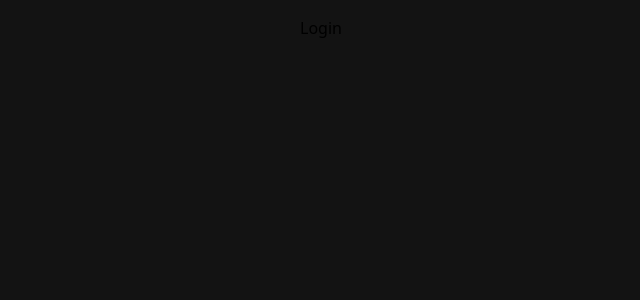
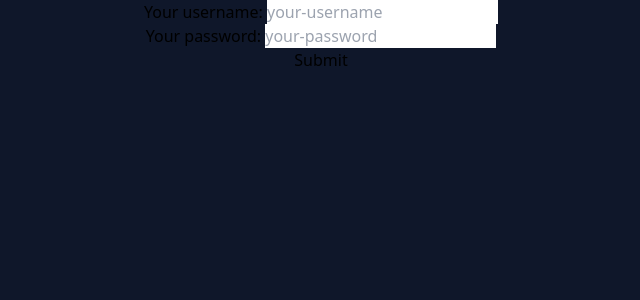
Before and after one commit to gbascoperapitecnic/openwebinar, a React (Vite) app in the folder movie-app/: page / in a window 1280 px wide. Shown: the top 300 px of the page, without its empty margins (319-959 px from the left). Built offline with nearby package versions, Linux system fonts and the light colour scheme.

Commit message:
login page maquetado

```diff
--- a/movie-app/src/App.css
+++ b/movie-app/src/App.css
@@ -1,6 +1,6 @@
 body{
-  background-color: rgb(19, 19, 19);
-  padding: 1rem;
+  background-color: rgb(15 23 42 / 1);
+  padding: 0 1rem;
 }
 #root {
   max-width: 1280px;
--- a/movie-app/src/App.jsx
+++ b/movie-app/src/App.jsx
@@ -1,14 +1,14 @@
 import {Route, Routes} from "react-router-dom"
 import './App.css'
-import Login from "./components/Login"
 import MovieTopRatedPage from "./pages/MovieTopRatedPage"
 import ErrorPage from "./pages/ErrorPage"
 import SearchPage from "./pages/SearchPage"
+import LoginPage from "./pages/LoginPage"
 
 function App() {
   return (
     <Routes>
-      <Route path="/" element={<Login/>}/>
+      <Route path="/" element={<LoginPage/>}/>
       <Route path="/page/:page" element={<MovieTopRatedPage/>} />
       <Route path="/search" element={<SearchPage/>} />
       <Route path="/*" element={<ErrorPage/>} />
--- a/movie-app/src/components/Login.jsx
+++ b/movie-app/src/components/Login.jsx
@@ -1,6 +1,16 @@
 
 export default function Login() {
   return (
-    <div>Login</div>
+    <form class="mx-auto flex flex-col shadow-2xl rounded-md p-3 min-w-[30rem] ">
+      <div class="mb-5 ">
+        <label for="username" class="block mb-2 text-sm font-mediu text-start">Your username: </label>
+        <input type="text" id="usename" class="bg-[#1E293B]  border-gray-50 text-white text-sm rounded-lg focus:ring-blue-500 focus:border-blue-500 block w-full p-2.5 dark:bg-gray-700 dark:border-gray-600 dark:placeholder-gray-400 dark:text-white dark:focus:ring-blue-500 dark:focus:border-blue-500" placeholder="your-username" required />
+      </div>
+      <div class="mb-5">
+        <label for="password" class="block mb-2 text-sm font-medium text-start">Your password: </label>
+        <input type="password" id="password" class="bg-[#1E293B] border border-gray-50 text-white text-sm rounded-lg focus:ring-blue-500 focus:border-blue-500 block w-full p-2.5 dark:bg-gray-700 dark:border-gray-600 dark:placeholder-gray-400 dark:text-white dark:focus:ring-blue-500 dark:focus:border-blue-500" required placeholder="your-password"/>
+      </div>
+      <button type="submit" class="text-white bg-blue-700 hover:bg-blue-800 focus:ring-4 focus:outline-none focus:ring-blue-300 font-medium rounded-lg text-sm w-full sm:w-auto px-5 py-2.5 text-center dark:bg-blue-600 dark:hover:bg-blue-700 dark:focus:ring-blue-800">Submit</button>
+    </form>
   )
 }
--- /dev/null
+++ b/movie-app/src/pages/LoginPage.jsx
@@ -0,0 +1,9 @@
+import Login from "../components/Login";
+
+export default function LoginPage() {
+  return (
+    <section className="text-white h-screen flex items-center">
+        <Login/>
+    </section>
+  )
+}
```
